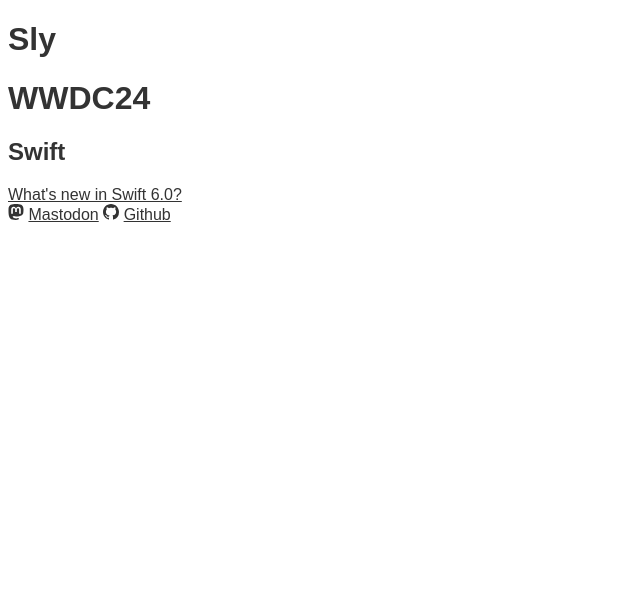
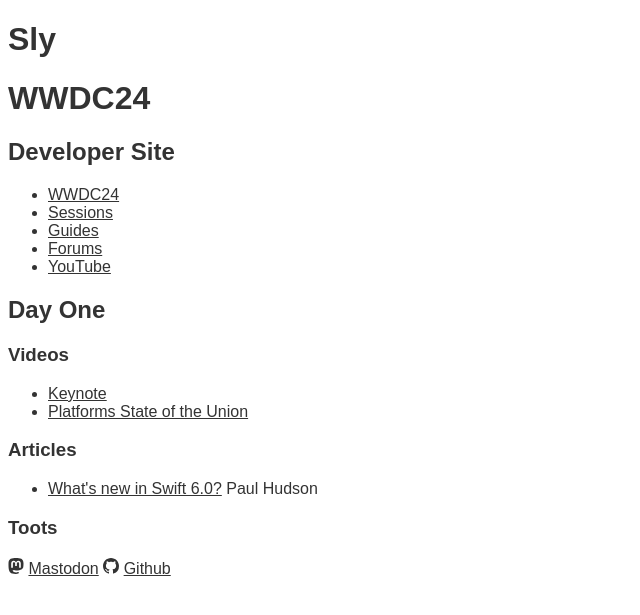
Before and after one commit to mrjohnsly/sly.dev, a Node project: template Views/wwdc24.mustache in a window 1280 px wide. Shown: the top 615 px of the page, without its empty margins (0-640 px from the left). Run offline with Node 20 templates, Linux system fonts and the light colour scheme; the template is opened without the code that fills it, so the values that code supplies are empty.

Commit message:
Add links pre-WWDC24

```diff
--- a/Views/wwdc24.mustache
+++ b/Views/wwdc24.mustache
@@ -43,8 +43,30 @@
 	<main>
 		<h1>WWDC24</h1>
 
-		<h2>Swift</h2>
-		<a href="https://www.hackingwithswift.com/articles/269/whats-new-in-swift-6">What's new in Swift 6.0?</a>
+        <h2>Developer Site</h2>
+        <ul>
+            <li><a href="https://developer.apple.com/wwdc24/">WWDC24</a></li>
+            <li><a href="https://developer.apple.com/wwdc24/sessions/">Sessions</a></li>
+            <li><a href="https://developer.apple.com/wwdc24/guides/">Guides</a></li>
+            <li><a href="https://developer.apple.com/forums/">Forums</a></li>
+            <li><a href="https://www.youtube.com/@AppleDeveloper/">YouTube</a></li>
+        </ul>
+
+        <h2>Day One</h2>
+        <h3>Videos</h3>
+        <ul>
+            <li><a href="">Keynote</a></li>
+            <li><a href="">Platforms State of the Union</a></li>
+        </ul>
+
+        <h3>Articles</h3>
+        <ul>
+		<li><a href="https://www.hackingwithswift.com/articles/269/whats-new-in-swift-6">What's new in Swift 6.0?</a> Paul Hudson</li>
+        </ul>
+
+        <h3>Toots</h3>
+        <ul>
+        </ul>
 	</main>
 
 	<footer>
```
